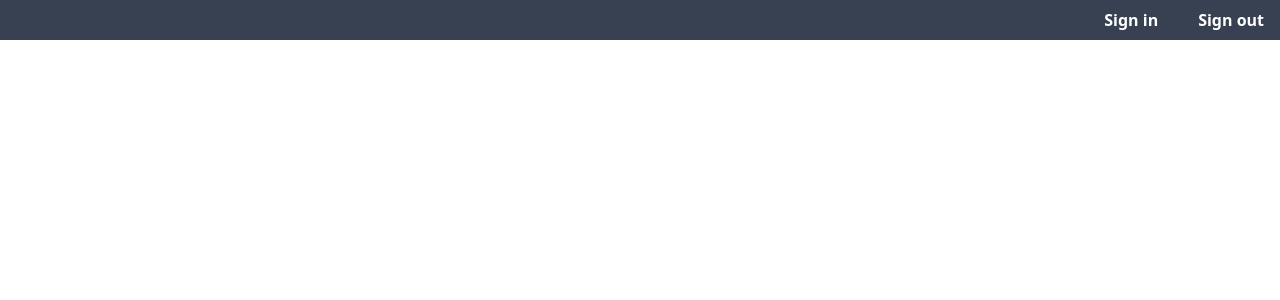
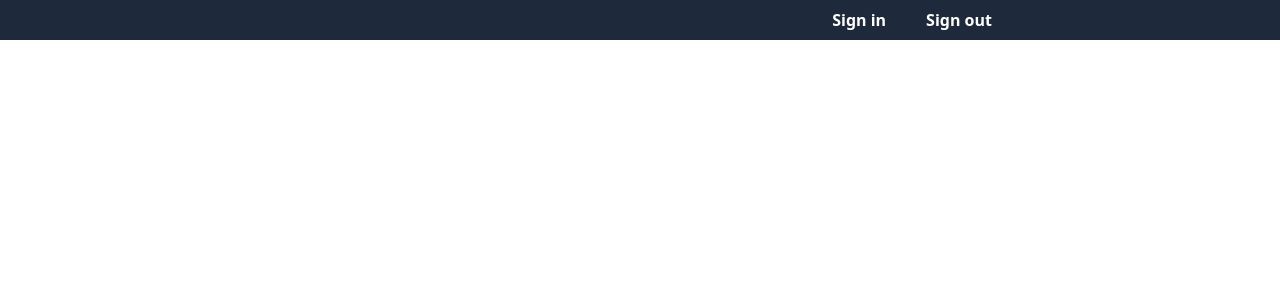
Before and after one commit to lozanov95/expense-tracker, a React (Vite) app in the folder frontend/: page / in a window 1280 px wide. Shown: the top 300 px of the page. Built offline with nearby package versions, Linux system fonts and the light colour scheme.

Commit message:
minor nav styling change

```diff
--- a/frontend/src/components/nav.tsx
+++ b/frontend/src/components/nav.tsx
@@ -1,7 +1,7 @@
 export default function Nav() {
 
     return (
-        <nav className="bg-gray-700 flex justify-between">
+        <nav className="bg-slate-800 flex justify-around">
             <ul></ul>
             <ul className="flex gap-2">
                 <LinkItem href="#" label="Sign in" />
@@ -17,7 +17,7 @@ function LinkItem({ href, label }: { href: string, label: string }) {
     return (
         <li className="contents">
             <a
-                className="px-4 py-2 font-semibold text-white hover:bg-gray-500"
+                className="px-4 py-2 font-semibold text-white hover:bg-slate-700"
                 href={href}
             >
                 {label}
```
